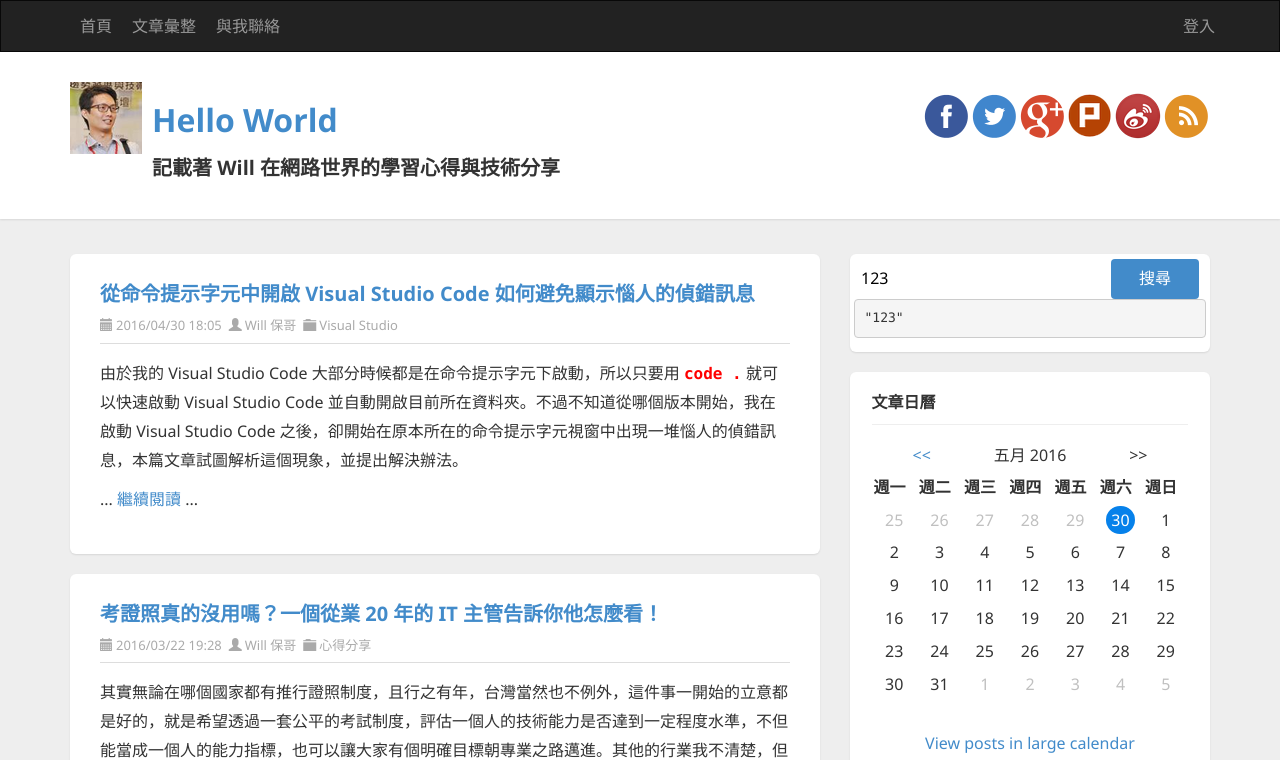
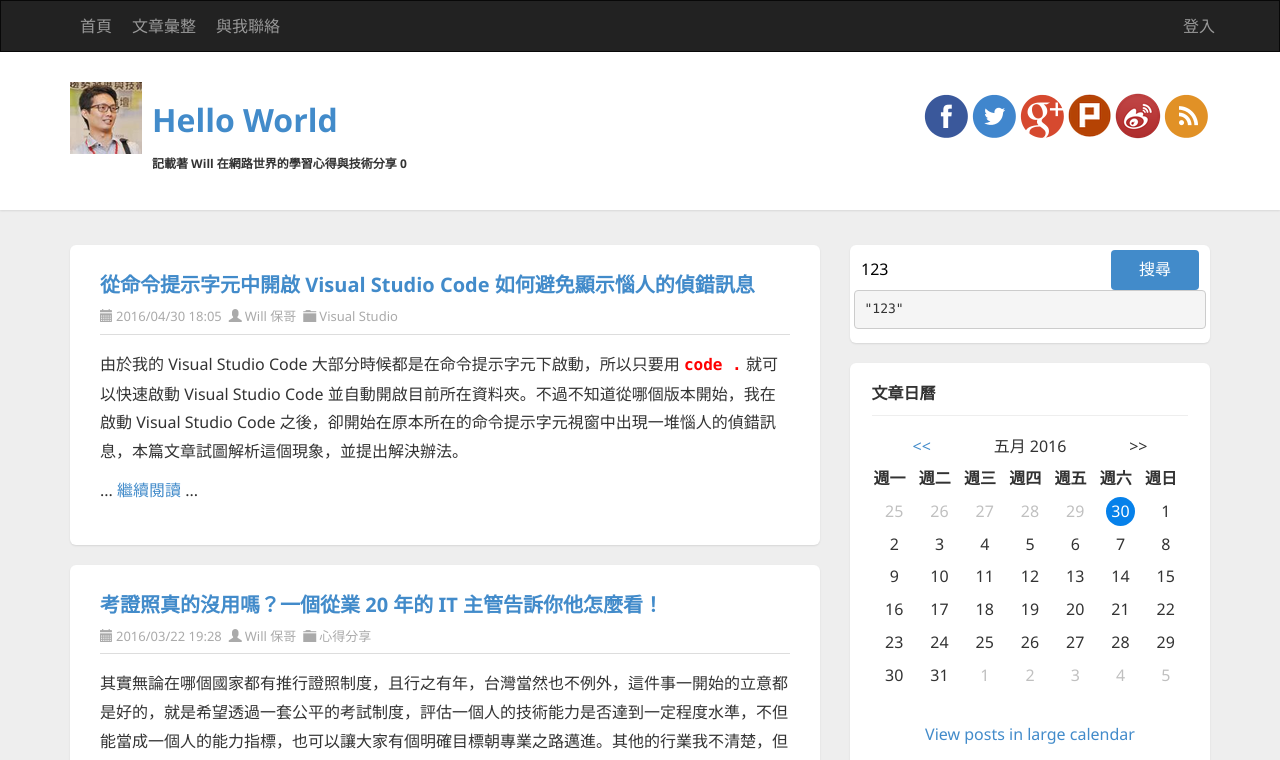
Before and after one commit to coolrare/ng-cathay-211214, an Angular app: page / in a window 1280 px wide. Shown: the top 760 px of the page. Built offline with nearby package versions, Linux system fonts and the light colour scheme.

Commit message:
示範 Attribute Directive 用法 (NgClass & NgStyle)

```diff
--- a/src/app/header/header.component.css
+++ b/src/app/header/header.component.css
@@ -0,0 +1,3 @@
+.highlight {
+  background-color: yellow;
+}
--- a/src/app/header/header.component.html
+++ b/src/app/header/header.component.html
@@ -28,7 +28,10 @@
         [title]="sitename" (click)="changeSitename($event)">
       <div class="pull-left">
         <h1><a href="http://blog.miniasp.com/">{{sitename}}</a></h1>
-        <h3>記載著 Will 在網路世界的學習心得與技術分享</h3>
+        <h3
+          [class.highlight]="counter%2 === 1"
+          [style.font-size.px]="caculateFontSize()"
+          >記載著 Will 在網路世界的學習心得與技術分享 {{ counter }}</h3>
       </div>
       <div id="social-icons" class="pull-right social-icon">
         <a href="https://www.facebook.com/will.fans" title="Will 保哥的技術交流中心" target="_blank">
--- a/src/app/header/header.component.ts
+++ b/src/app/header/header.component.ts
@@ -8,6 +8,7 @@ import { Component, OnInit } from '@angular/core';
 export class HeaderComponent implements OnInit {
 
   sitename = 'Hello World';
+  counter = 0;
 
   constructor() { }
 
@@ -18,9 +19,14 @@ export class HeaderComponent implements OnInit {
 
   changeSitename(evt: MouseEvent) {
     console.log(evt);
+    this.counter++;
     if (evt.ctrlKey) {
       this.sitename = 'The Will Will Web';
     }
   }
 
+  caculateFontSize() {
+    return this.counter + 12;
+  }
+
 }
```
